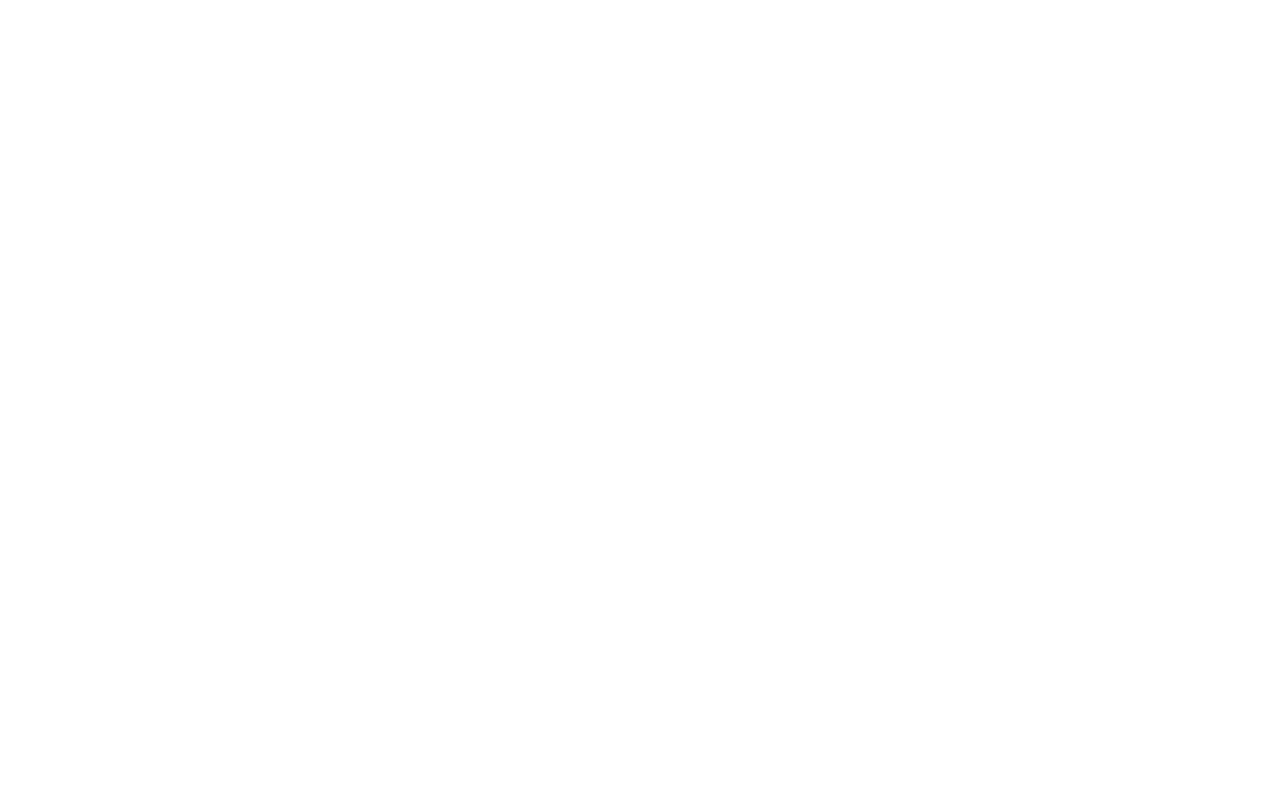
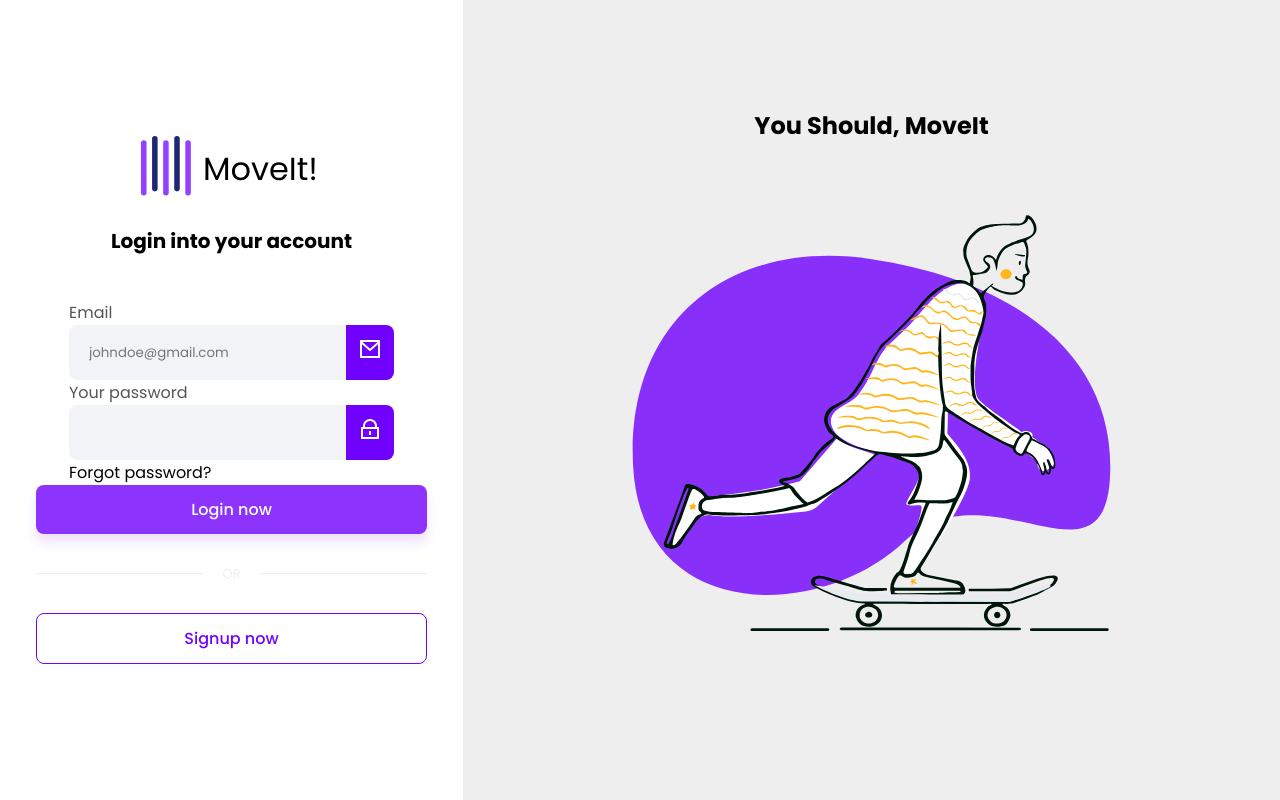
Before and after one commit to CarlosVinicios99/cadastro-e-login, an Angular app in the folder front-end/login-and-register/: page /register in a window 1280 px wide. Before the commit this address led to /. Built offline with nearby package versions, Linux system fonts and the light colour scheme.

Commit message:
feature: criação da pagina de cadastro

```diff
--- a/front-end/login-and-register/src/app/app.routes.ts
+++ b/front-end/login-and-register/src/app/app.routes.ts
@@ -1,9 +1,14 @@
 import { Routes } from '@angular/router';
 import { LoginComponent } from './pages/login/login.component';
+import { RegisterComponent } from './pages/register/register.component';
 
 export const routes: Routes = [
   {
     path: "login",
     component: LoginComponent
+  },
+  {
+    path: "register",
+    component: RegisterComponent
   }
 ];
--- /dev/null
+++ b/front-end/login-and-register/src/app/pages/register/register.component.html
@@ -0,0 +1,30 @@
+<app-default-login-layoult
+  title="Login into your account"
+  primaryBtnText="Login now"
+  secondaryBtnText="Signup now"
+  (submit)="submit()"
+  (navigate)="navigate()"
+  [disablePrimaryBtn]="!registerForm.valid"
+>
+  <form [formGroup]="registerForm">
+    <app-primary-input
+      formControlName="email"
+      inputName="email"
+      type="email"
+      label="Email"
+      placeholder="johndoe@gmail.com"
+    >
+      <img src="/assets/svg/email-icon.svg" alt="icone de email">
+    </app-primary-input>
+    <app-primary-input
+      formControlName="password"
+      inputName="password"
+      type="password"
+      label="Your password"
+      placeholder=""
+    >
+      <img src="/assets/svg/password-icon.svg" alt="icone de senha">
+    </app-primary-input>
+    <span>Forgot password?</span>
+  </form>
+</app-default-login-layoult>
--- /dev/null
+++ b/front-end/login-and-register/src/app/pages/register/register.component.ts
@@ -0,0 +1,49 @@
+import { Component } from '@angular/core';
+import { DefaultLoginLayoultComponent } from '../../components/default-login-layoult/default-login-layoult.component';
+import { FormControl, FormGroup, ReactiveFormsModule, Validators } from '@angular/forms';
+import { PrimaryInputComponent } from '../../components/primary-input/primary-input.component';
+import { Router } from '@angular/router';
+import { ToastrService } from 'ngx-toastr';
+
+@Component({
+  selector: 'app-register',
+  standalone: true,
+  imports: [
+    DefaultLoginLayoultComponent,
+    ReactiveFormsModule,
+    PrimaryInputComponent
+  ],
+  templateUrl: './register.component.html',
+  styleUrl: './register.component.scss'
+})
+export class RegisterComponent {
+
+  registerForm!: FormGroup
+
+  constructor(
+    private router: Router,
+    private toastService: ToastrService
+  ){
+    this.registerForm = new FormGroup({
+      name: new FormControl('', [Validators.required, Validators.minLength(3)]),
+      email: new FormControl('', [Validators.required, Validators.email]),
+      password: new FormControl('', [Validators.required, Validators.minLength(6)]),
+      passwordConfirm: new FormControl('', [Validators.required, Validators.minLength(6)])
+    })
+  }
+
+  /*
+  submit(){
+    this.loginService.login(this.loginForm.value.email, this.loginForm.value.password)
+      .subscribe({
+        next: () => this.toastService.success("Login realizado com sucesso!"),
+        error: () => this.toastService.error("Erro inesperado! Tente novamente mais tarde")
+      })
+  }
+  */
+
+  navigate(){
+    this.router.navigate(["/register"])
+  }
+
+}
```
Also changed, not shown: front-end/login-and-register/src/app/pages/register/register.component.scss (added), 1 other file (tests, documents, lock files or other folders).
